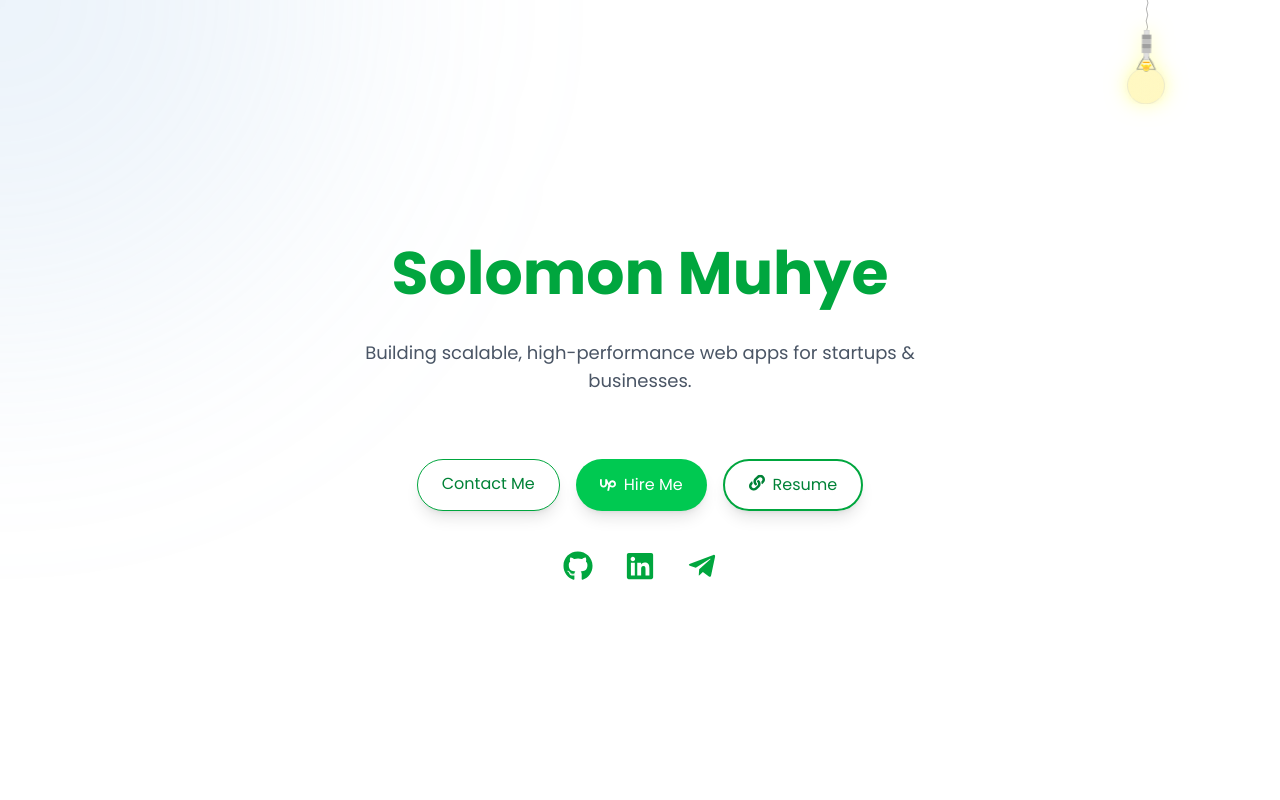
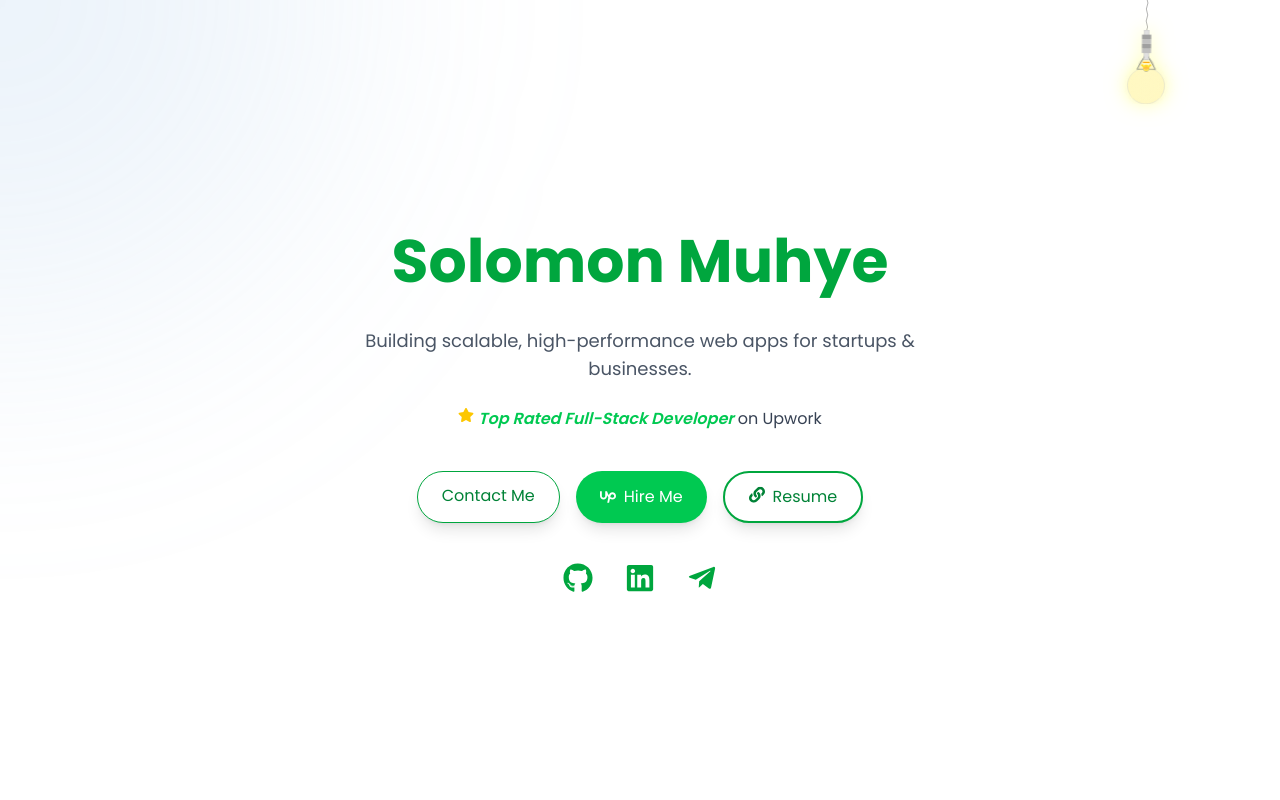
Before and after one commit to solomon-mh/solomon-muhye, a React (Vite) app: page / in a window 1280 px wide. Shown: the top 800 px of the page. Built offline with nearby package versions, Linux system fonts and the light colour scheme.

Commit message:
Revert "refactor: comment out unused social link and subtitle in Hero component for cleaner code"
This reverts commit 78128820fabc0c19d14620233b24641491ac48c8.

```diff
--- a/src/components/Footer.tsx
+++ b/src/components/Footer.tsx
@@ -36,7 +36,7 @@ const Footer = () => {
         >
           <FaTelegramPlane size={22} />
         </a>
-        {/* <a
+        <a
           href="https://www.upwork.com/freelancers/~01055c6673bf8711c5?mp_source=share"
           target="_blank"
           rel="noopener noreferrer"
@@ -44,7 +44,7 @@ const Footer = () => {
           title="Upwork"
         >
           <SiUpwork size={22} />
-        </a> */}
+        </a>
       </div>
 
       {/* Footer Text */}
--- a/src/components/Hero.tsx
+++ b/src/components/Hero.tsx
@@ -34,20 +34,23 @@ const Hero = () => {
       >
         Building scalable, high-performance web apps for startups & businesses.
       </motion.p>
+
+      {/* Subtitle */}
       <motion.p
         initial={{ opacity: 0, y: 10 }}
         animate={{ opacity: 1, y: 0 }}
         transition={{ delay: 1, duration: 1 }}
         className="mt-6 text-gray-700 dark:text-gray-400 text-base px-4 flex flex-col sm:flex-row items-center justify-center gap-1 text-center"
       >
-        {/* <span className="flex flex-col sm:flex-row items-center gap-1 text-green-500 italic font-semibold">
+        <span className="flex flex-col sm:flex-row items-center gap-1 text-green-500 italic font-semibold">
           <FaStar className="text-yellow-400 mb-2" />
           Top Rated Full-Stack Developer
-        </span> */}
-        {/* <span className="text-gray-700 dark:text-gray-400 font-normal">
+        </span>
+        <span className="text-gray-700 dark:text-gray-400 font-normal">
           on Upwork
-        </span> */}
+        </span>
       </motion.p>
+
       {/* CTA Buttons */}
       <div className="hidden lg:flex flex-wrap gap-4 mt-10">
         <a
@@ -88,6 +91,7 @@ const Hero = () => {
           Resume
         </motion.a>
       </div>
+
       {/* Social Icons */}
       <div className="flex gap-8 px-4 mt-10 text-green-600 dark:text-green-400">
         <a
```
